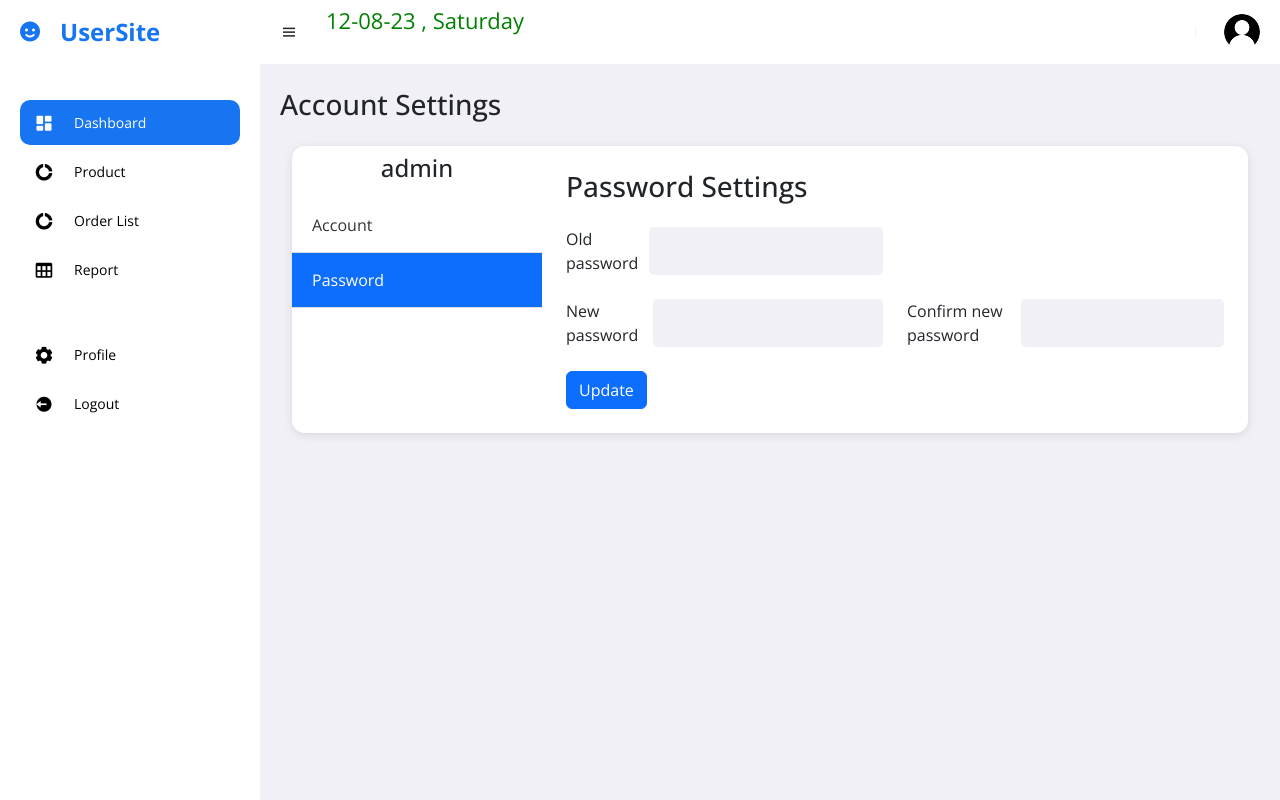
After one commit to SasesChaudhary/sms2, a PHP site: page /password.php in a window 1280 px wide. The commit adds this page. Run offline with PHP 8.4, Linux system fonts and the light colour scheme; a user stored in the database is signed in; data comes from the database, SQL or seed files in the repository.

Commit message:
userprofile.php

```diff
--- /dev/null
+++ b/assets/css/profile.css
@@ -0,0 +1,30 @@
+@import url("https://fonts.googleapis.com/css?family=Roboto:300,400,500,700&display=swap");
+.shadow {
+    box-shadow: 0 2px 10px rgba(0, 0, 0, 0.1) !important;
+    border-radius: .8rem;
+}
+.settings{
+    display: flex;
+    border-right: 1px black;
+}
+.profile-tab-nav {
+	min-width: 250px;
+}
+
+.tab-content {
+	flex: 1;
+}
+
+.form-group {
+	margin-bottom: 1.5rem;
+}
+
+.nav-pills a.nav-link {
+	padding: 15px 20px;
+	border-bottom: 1px solid #ddd;
+	border-radius: 0;
+	color: #333;
+}
+.nav-pills a.nav-link i {
+	width: 20px;
+}
--- a/forgotpassword.php
+++ b/forgotpassword.php
@@ -11,7 +11,7 @@ if(isset($_POST['login'])){
     $email = $_POST['email'];
 
     //checking of emial and password in database
-    $check = "SELECT * FROM users WHERE username='$username' && email = '$email' ";
+    $check = "SELECT * FROM users WHERE username='$username'  ";
     $query = mysqli_query($con,$check);
     $row = mysqli_num_rows($query);
 
@@ -57,7 +57,7 @@ if(isset($_POST['login'])){
             <input type="text" placeholder="Email" name="email">
           </div>
           <div class="row button">
-            <input type="submit" value="Submit" name="login" id="">
+            <input type="submit" value="Submit" name="login" >
           </div>
           <div class="signup-link">Already have an account? <a href="login.php">Login now</a></div>
         </form>
--- a/layouts/admin_menu.php
+++ b/layouts/admin_menu.php
@@ -13,7 +13,7 @@
 			</li>
 			<li><a href="#"><i class='bx bx-table icon' ></i> Report </a></li>
 			<li class="divider"></li>
-			<li><a href="#"><i class='bx bxs-cog icon' ></i> Profile </a></li>
+			<li><a href="profile.php"><i class='bx bxs-cog icon' ></i> Profile </a></li>
 			<li><a href="logout.php"><i class='bx bxs-log-out-circle icon' ></i> Logout </a></li>
 		</ul>
 
@@ -38,7 +38,7 @@
             <img src="assets\images\user.png" alt="User">
 
                 <ul class="profile-link">
-                    <li><a href="#"><i class='bx bxs-user-circle icon' ></i> Profile</a></li>
+                    <li><a href="profile.php"><i class='bx bxs-user-circle icon' ></i> Profile</a></li>
                     <li><a href="logout.php"><i class='bx bxs-log-out-circle' ></i> Logout</a></li>
                 </ul>
             </div>
--- a/layouts/user_menu.php
+++ b/layouts/user_menu.php
@@ -12,7 +12,7 @@
     </li>
     <li><a href="#"><i class='bx bx-table icon'></i> Report </a></li>
     <li class="divider"></li>
-    <li><a href="#"><i class='bx bxs-cog icon'></i> Profile </a></li>
+    <li><a href="profile.php"><i class='bx bxs-cog icon'></i> Profile </a></li>
     <li><a href="logout.php"><i class='bx bxs-log-out-circle icon'></i> Logout </a></li>
 </ul>
 </section>
@@ -36,7 +36,7 @@
             <img src="assets\images\user.png" alt="User">
 
             <ul class="profile-link">
-                <li><a href="#"><i class='bx bxs-user-circle icon'></i> Profile</a></li>
+                <li><a href="profile.php"><i class='bx bxs-user-circle icon'></i> Profile</a></li>
                 <li><a href="logout.php"><i class='bx bxs-log-out-circle'></i> Logout</a></li>
             </ul>
         </div>
--- /dev/null
+++ b/password.php
@@ -0,0 +1,145 @@
+<!DOCTYPE html>
+<?php
+    session_start();
+    if(!isset($_SESSION['username'])){
+        header('location:login.php');
+    }
+	include 'includes/connection.php';
+    $user=$_SESSION['username'];
+    $check = "SELECT * FROM users WHERE username='$user'  ";
+    $query = mysqli_query($con,$check);
+    $row = mysqli_num_rows($query);
+
+    if($row == 1){
+
+      while($row= mysqli_fetch_array($query)){
+        $id = $row['user_id'];
+        $username = $row['username'];
+        $email = $row['email'];
+        $pass = $row['password'];
+      }
+    }
+    ?>
+<?php
+    if (isset($_POST['changepass'])) {
+        $opass = $_POST['opass'];
+        $password = $_POST['npass'];
+        $cpass = $_POST['cpass'];
+
+        $uppercase = preg_match('@[A-Z]@', $password);
+        $lowercase = preg_match('@[a-z]@', $password);
+        $number = preg_match('@[0-9]@', $password);
+
+        //Password
+        if($pass != $opass){
+            $error = 'Old password is incorrect';
+
+        }
+        else{
+            if (strlen($password) < 5) {
+                $error = 'New Password must be at least 5 characters';
+            } elseif (!$uppercase || !$lowercase || !$number) {
+                $error = " New Password must contain at least one number & one uppercase & lowercase letter";
+            }
+            //Confirm password
+            elseif ($cpass != $password) {
+                $error = "Password doesnot match";
+            } else {
+                //password encryption
+                // $password = md5($password);
+                // $cpassword = md5($cpassword);
+
+                $update = "UPDATE users SET password ='{$password}', cpassword='$cpass' WHERE user_id='{$id}' ";
+                $query = mysqli_query($con, $update);
+                if($query){
+                    header('location:profile.php');
+                }
+            }
+        }
+    }
+?>
+
+<html lang="en">
+<head>
+	<meta charset="UTF-8">
+	<meta name="viewport" content="width=device-width, initial-scale=1.0">
+	<title>Stationery Management System</title>
+	<link href='https://unpkg.com/boxicons@2.0.9/css/boxicons.min.css' rel='stylesheet'>
+    <link rel="stylesheet" type="text/css" href="https://cdn.jsdelivr.net/npm/bootstrap@5.3.1/dist/css/bootstrap.min.css">
+    <link rel="stylesheet" href="assets/css/profile.css">
+	<link rel="stylesheet" href="assets/css/style.css">
+</head>
+<body>
+	<span class="overlay"></span>
+    <!-- SIDEBAR -->
+<section id="sidebar">
+    <?php
+        if($_SESSION['user_type'] == 1){
+            include 'layouts/user_menu.php';
+        }
+        else{
+            include 'layouts/admin_menu.php';
+        }
+    ?>
+    <main>
+        <section>
+
+            <h3 class="mb-4">Account Settings</h3>
+            <div class="container">
+                <div class="bg-white shadow rounded-lg d-block d-sm-flex">
+                    <div class="profile-tab-nav border-right">
+                        <div class="p-2">
+                            <h4 class="text-center"><?php  echo $username;?></h4>
+                        </div>
+                        <div class="nav flex-column nav-pills" id="v-pills-tab" role="tablist" aria-orientation="vertical">
+                            <a class="nav-link " id="account-tab" data-toggle="pill" href="profile.php" role="tab" aria-controls="account" aria-selected="true">
+                                <i class="fa fa-home text-center mr-1"></i>
+                                Account
+                            </a>
+                            <a class="nav-link active" id="password-tab" data-toggle="pill" href="password.php" role="tab" aria-controls="password" aria-selected="false">
+                                <i class="fa fa-key text-center mr-1"></i>
+                                Password
+                            </a>
+                        </div>
+                    </div>
+
+                        <div class="tab-pane m-4" id="password" role="tabpanel" aria-labelledby="password-tab">
+                            <h3 class="mb-4">Password Settings</h3>
+                            <p style="color: red;text-align:center;"> <?php if(isset($error)){ echo $error; }?></p>
+                            <form action="" method="POST">
+                                <div class="row">
+                                    <div class="col-md-6">
+                                        <div class="form-group">
+                                            <label>Old password</label>
+                                            <input type="password" class="form-control" name="opass">
+                                        </div>
+                                    </div>
+                                </div>
+                                <div class="row">
+                                    <div class="col-md-6">
+                                        <div class="form-group">
+                                            <label>New password</label>
+                                            <input type="password" class="form-control" name="npass">
+                                        </div>
+                                    </div>
+                                    <div class="col-md-6">
+                                        <div class="form-group">
+                                            <label>Confirm new password</label>
+                                            <input type="password" class="form-control" name="cpass">
+                                        </div>
+                                    </div>
+                                </div>
+                                <div>
+                                    <button class="btn btn-primary" name="changepass">Update</button>
+                                </div>
+                            </form>
+
+                    </div>
+                </div>
+            </div>
+        </section>
+    </main>
+</section>
+<script src="assets\js\dashboard.js"></script>
+</body>
+</html>
```
Also changed, not shown: profile.php (added, +132 -0 lines), updategeneral.php (added, +32 -0 lines), index.html (line endings or trailing spaces).
